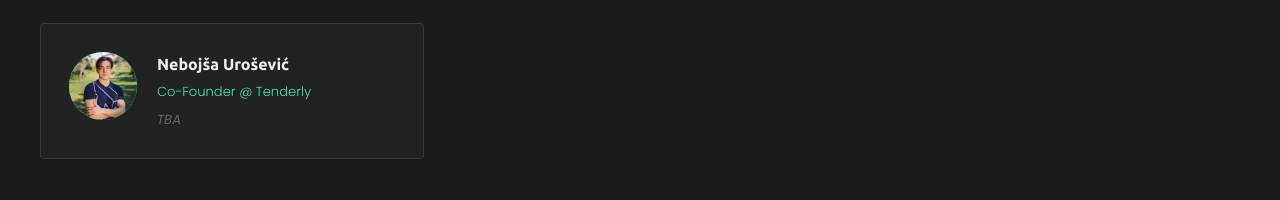
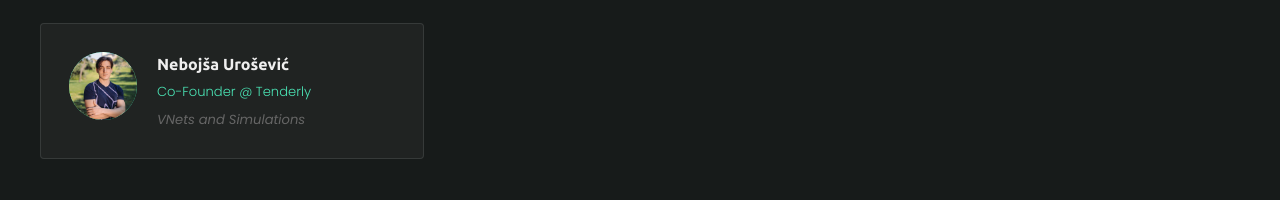
Before and after one commit to Imafikus/web3kamp, a React (Vite) app: page / in a window 1280 px wide. Shown: the part 5805-6005 px from the top of the page. Built offline with nearby package versions, Linux system fonts and the light colour scheme.

Commit message:
Update lecture name

```diff
--- a/src/components/Speakers.jsx
+++ b/src/components/Speakers.jsx
@@ -5,7 +5,7 @@ const speakers = [
   { name: 'Branislav Milojković', role: 'Education Content Specialist @ Eduterium',             topic: 'Pametni ugovori i virtuelne mašine',                   photo: '/images/speakers/branislav-milojkovic.jpg' },
   { name: 'Ivan Džambasanović',      role: 'Web3 R&D Engineer @ Decenter',                                topic: 'Ethereum workshop',                                photo: '/images/speakers/ivan-dzambasanovic.jpg' },
   { name: 'Miljan Tekić',        role: 'Co-Founder @ Tenderly',                                       topic: 'Bulding a bussiness in web3 & Agentic payments',                             photo: '/images/speakers/miljan-tekic.jpeg' },
-  { name: 'Nebojša Urošević',       role: 'Co-Founder @ Tenderly',                                   topic: 'TBA',                                          photo: '/images/speakers/nebojsa-urosevic.jpg' },
+  { name: 'Nebojša Urošević',       role: 'Co-Founder @ Tenderly',                                   topic: 'VNets and Simulations',                                          photo: '/images/speakers/nebojsa-urosevic.jpg' },
   // { name: 'Marko Veniger',        role: 'R&D Engineer @ Tenderly',                             topic: 'Upravljanje blockchain ključevima',                    photo: '/images/speakers/marko-veniger.jpg' },
   // { name: 'Marko Vukolić',        role: 'Co-Founder and CEO @ Bitcoin Scaling Labs',           topic: 'Bitcoin i blockchain: kako i zašto?',                  photo: '/images/speakers/marko-vukolic.jpg' },
   // { name: 'Luka Ćirić',           role: 'City Lead Novi Sad @ Superteam Balkan',              topic: 'Solana: Zero to Hero',                                photo: '/images/speakers/luka-ciric.jpg' },
```
